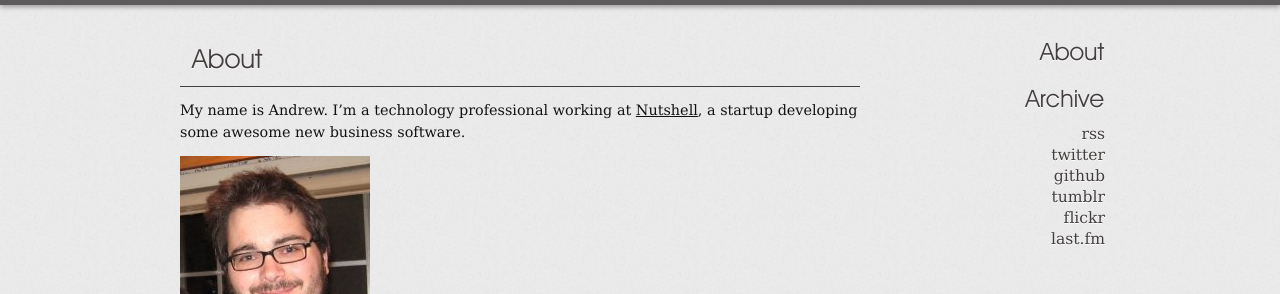
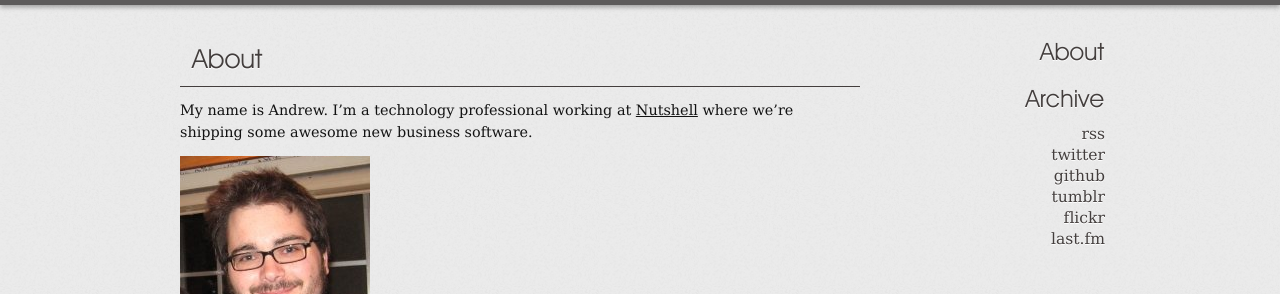
Before and after one commit to andrewsardone/andrewsardone.github.com, a Jekyll site: the page built from about.md, in a window 1280 px wide. Shown: the part 215-509 px from the top of the page. Built offline with Jekyll 4.4.1, drawn with Linux system fonts in a browser that asks for light colours; Markdown is read by kramdown in place of the engine named in the settings.

Commit message:
Tweak about page, testing prose.io

```diff
--- a/about.md
+++ b/about.md
@@ -3,7 +3,7 @@ layout: post
 title: About
 ---
 
-My name is Andrew. I'm a technology professional working at [Nutshell](http://www.nutshell.com), a startup developing some awesome new business software.
+My name is Andrew. I'm a technology professional working at [Nutshell](http://www.nutshell.com) where we're shipping some awesome new business software.
 
 ![me](/images/me.png "Andrew Sardone")
 
```
